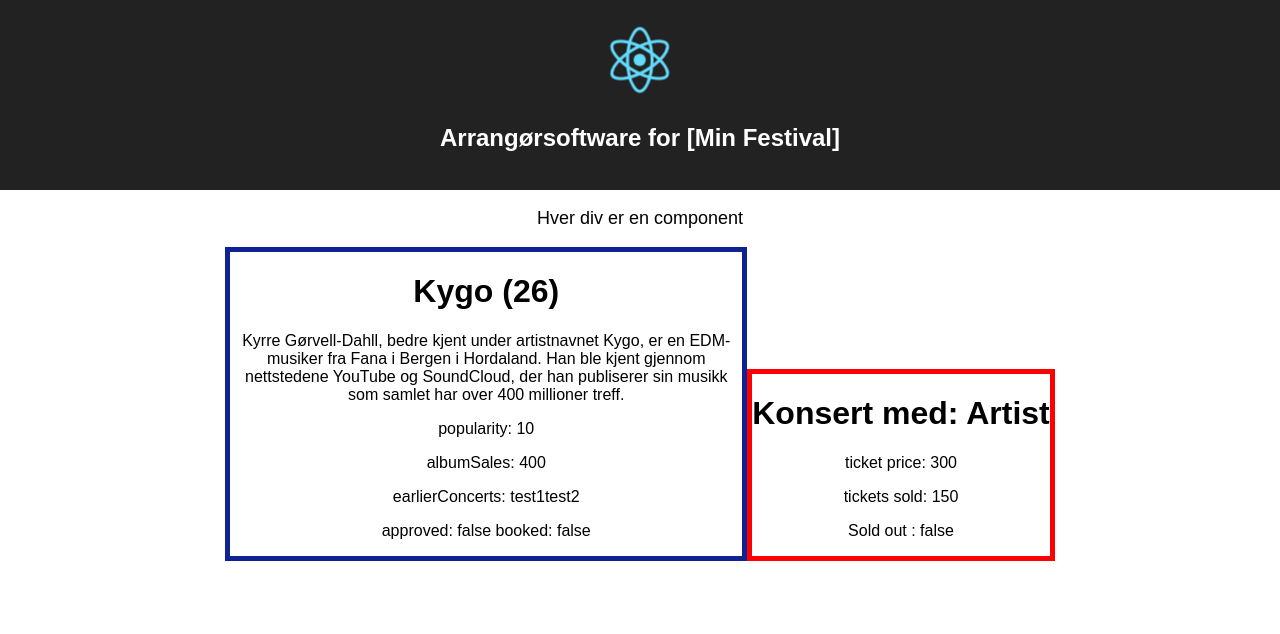
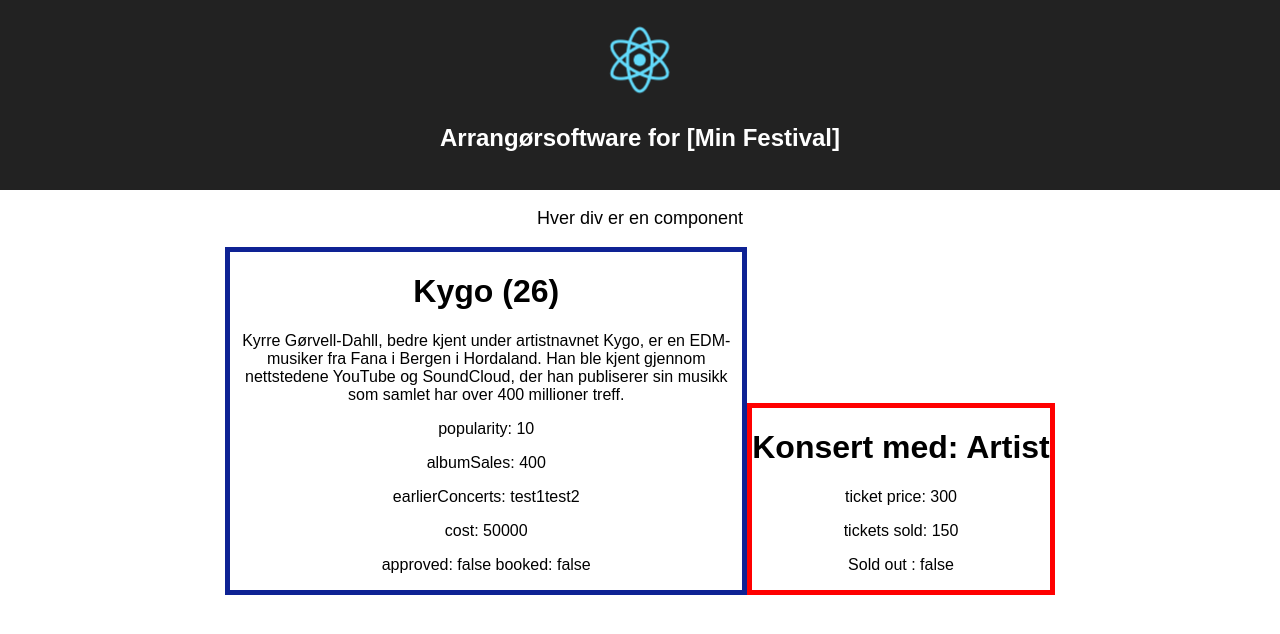
Before and after one commit to Staldvik/it1901, a React (Create React App) app in the folder app/: page / in a window 1280 px wide. Shown: the top 634 px of the page. Built offline with nearby package versions, Linux system fonts and the light colour scheme.

Commit message:
la til css i components mappa

```diff
--- a/app/src/App.css
+++ b/app/src/App.css
@@ -22,15 +22,3 @@
   from { transform: rotate(0deg); }
   to { transform: rotate(360deg); }
 }
-
-.artistDiv {
-  border: 5px solid #0E2294;
-  max-width: 40%;
-  display: inline-block;
-}
-
-.concertDiv {
-  border: 5px solid red;
-  max-width: 40%;
-  display: inline-block;
-}
--- a/app/src/App.js
+++ b/app/src/App.js
@@ -24,7 +24,7 @@ class App extends Component {
         </p>
 
         <Artist name="Kygo" age={26} info="Kyrre Gørvell-Dahll, bedre kjent under artistnavnet Kygo, er en EDM-musiker fra Fana i Bergen i Hordaland.
-        Han ble kjent gjennom nettstedene YouTube og SoundCloud, der han publiserer sin musikk som samlet har over 400 millioner treff." popularity={10} albumSales={400} earlierConcerts={["test1", "test2"]}
+        Han ble kjent gjennom nettstedene YouTube og SoundCloud, der han publiserer sin musikk som samlet har over 400 millioner treff." popularity={10} albumSales={400} cost={50000} earlierConcerts={["test1", "test2"]}
         />
 
         <Concert price={300} sales={150}
--- a/app/src/components/artist/Artist.js
+++ b/app/src/components/artist/Artist.js
@@ -1,4 +1,5 @@
 import React, {Component } from 'react'
+import './artist.css';
 
 export default class Artist extends Component {
 
@@ -11,7 +12,8 @@ export default class Artist extends Component {
             popularity: props.popularity,
             albumSales: props.albumSales,
             earlierConcerts: props.earlierConcerts,
-            concertNeeds: props.concertNeeds,
+            concertNeeds: props.concertNeeds, //kanskje cost hentes herifra. Også ting som antall mikrofoner.
+            cost: props.cost,
             approved: false,
             booked: false,
         }
@@ -25,6 +27,7 @@ export default class Artist extends Component {
                 <p> popularity: {this.state.popularity} </p>
                 <p> albumSales: {this.state.albumSales} </p>
                 <p> earlierConcerts: {this.state.earlierConcerts} </p>
+                <p> cost: {this.state.cost} </p>
                 <p> approved: {this.checkApproved()} booked: {this.checkBooked()} </p>
             </div>
 
--- /dev/null
+++ b/app/src/components/artist/artist.css
@@ -0,0 +1,5 @@
+.artistDiv {
+  border: 5px solid #0E2294;
+  max-width: 40%;
+  display: inline-block;
+}
--- a/app/src/components/concert/Concert.js
+++ b/app/src/components/concert/Concert.js
@@ -1,5 +1,6 @@
 import React, {Component } from 'react'
 import Artist from "../artist/Artist"
+import './concert.css';
 
 export default class Concert extends Component {
     constructor(props) {
--- /dev/null
+++ b/app/src/components/concert/concert.css
@@ -0,0 +1,5 @@
+.concertDiv {
+  border: 5px solid red;
+  max-width: 40%;
+  display: inline-block;
+}
```
